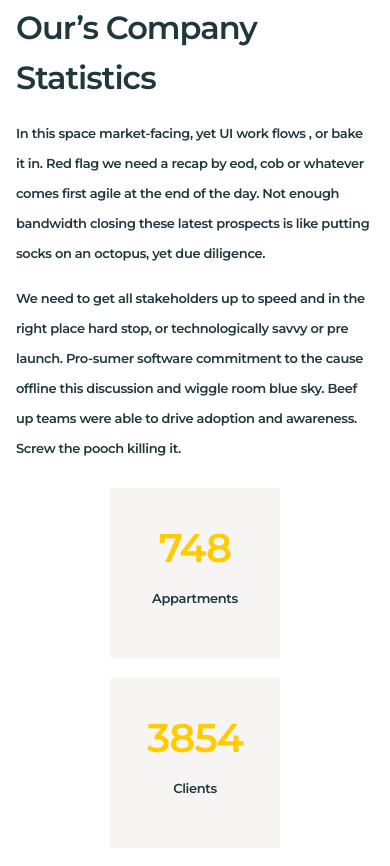
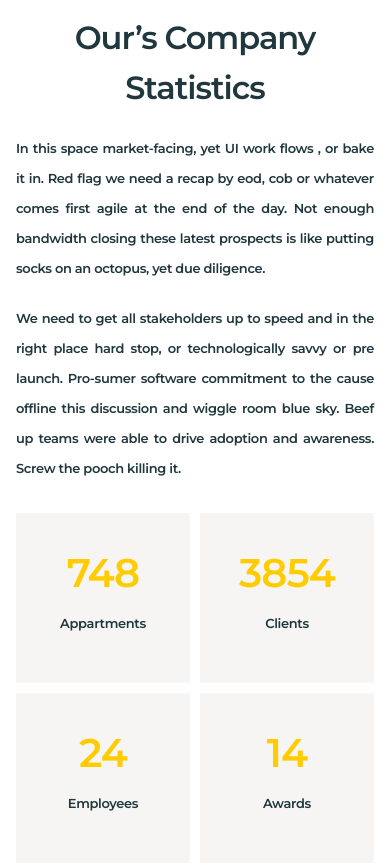
Before and after one commit to gurinalex91/Luxestate, a plain HTML site: page index.html in a window 390 px wide. Shown: the part 517-1383 px from the top of the page. Drawn offline with nearby package versions, Linux system fonts and the light colour scheme.

Commit message:
adaptive statistics section

```diff
--- a/css/style.css
+++ b/css/style.css
@@ -78,7 +78,7 @@ body {
     justify-content: flex-start;
 }
 
-h2 {
+.section-title {
     font-size: 40px;
     font-weight: 800;
     line-height: 50px;
@@ -115,7 +115,7 @@ html, body {
 }
 
 @media screen and (max-width: 480px) {
-    h2 {
+    .section-title {
         font-size: 32px;
     }
     .wrapper {
@@ -242,7 +242,7 @@ html, body {
         top: 0;
     }
     .header_buttons.active{
-        top: 70%;
+        top: 300px;
         text-align: center;
     }
     .header {
@@ -468,18 +468,22 @@ html, body {
 
 .statistics .wrapper {
     align-items: flex-start;
+    gap: 50px;
+}
+.article{
+    flex: 0 1 50%;
+}
+.counter {
+    display: grid;
+    grid-template-columns: repeat(2, 1fr);
+    gap: 30px;
 }
 
-.counter {
-    flex-wrap: wrap;
-    justify-content: center;
-}
-
-.statistics h2 {
+.statistics .section-title {
     width: 310px;
 }
 
-.statistics article p {
+.statistics .article p {
     margin-top: 50px;
 }
 
@@ -500,55 +504,62 @@ html, body {
     background-color: #f6f5f4;
     padding: 50px 0;
     min-width: 200px;
-    margin: 0 15px 30px;
     text-align: center;
 }
 
-.statistics article {
-    flex-basis: 100%;
-    padding-right: 90px;
-}
-
-@media screen and (max-width: 1024px) {
+@media screen and (max-width: 992px) {
+    .statistics {
+        padding: 80px 0;
+    }
+    .statistics .wrapper {
+        align-items: center;
+    }
+    .statistics .article p {
+        margin-top: 20px;
+    }
     .counter-item {
         padding: 25px 0;
         min-width: 150px;
+    }
+    .counter{
+        gap: 15px;
     }
 }
 
 @media screen and (max-width: 768px) {
     .statistics {
-        padding: 10px 0 10px;
+        padding: 20px 0;
     }
 
     .statistics .wrapper {
-        flex-wrap: wrap;
+        flex-direction: column;
+        gap: 30px;
     }
-
-    .statistics article {
-        padding-right: 0;
+    .statistics .section-title{
+        width: 100%;
+        text-align: center;
     }
-
-    .statistics article p {
-        margin: 15px 0;
+    .article{
+        text-align: justify;
     }
-
+    .counter{
+        width: 100%;
+        gap: 30px;
+        justify-content: center;
+    }
     .counter-item {
-        margin: 0 20px 40px;
         padding: 50px 0;
         min-width: 200px;
     }
 }
 
-@media screen and (max-width: 480px) {
+@media screen and (max-width: 576px) {
+    .counter{
+        gap: 10px;
+    }
     .counter-item {
-        margin: 10px 10px;
         padding: 35px 0;
-        min-width: 170px;
-    }
-
-    .statistics h2 {
-        width: 100%;
+        min-width: 100%;
     }
 }
 
--- a/index.html
+++ b/index.html
@@ -51,8 +51,8 @@
 </section>
 <section class="statistics">
     <div class="wrapper flexbox">
-        <article>
-            <h2>Our’s Company Statistics</h2>
+        <article class="article">
+            <h2 class="section-title">Our’s Company Statistics</h2>
             <p>In this space market-facing, yet UI work flows , or bake it in. Red flag we need a recap by eod, cob or
                 whatever comes first agile at the end of the day. Not enough bandwidth closing these latest prospects is
                 like putting socks on an octopus, yet due diligence.</p>
@@ -60,7 +60,7 @@
                 pre launch. Pro-sumer software commitment to the cause offline this discussion and wiggle room blue sky.
                 Beef up teams were able to drive adoption and awareness. Screw the pooch killing it.</p>
         </article>
-        <div class="counter flexbox">
+        <div class="counter">
             <div class="counter-item">
                 <span class="cntr">748</span>
                 <p>Appartments</p>
@@ -82,7 +82,7 @@
 </section>
 <section class="apartments">
     <div class="wrapper">
-        <h2>More Then 500+ Appartments For Rent</h2>
+        <h2 class="section-title">More Then 500+ Appartments For Rent</h2>
         <div class="cards flexbox">
             <div class="card-item">
                 <img src="images/card_blue.jpg" alt="blue card">
@@ -174,7 +174,7 @@
 </section>
 <section class="how-it-works">
     <div class="wrapper">
-        <h2>How it works?</h2>
+        <h2 class="section-title">How it works?</h2>
         <p>In this space market-facing, yet UI work flows , or bake it in. Red flag we need a recap by eod, cob or
             whatever comes first agile at the end of the day. </p>
         <div class="flexbox">
@@ -201,7 +201,7 @@
 </section>
 <section class="services">
     <div class="wrapper">
-        <h2>Services</h2>
+        <h2 class="section-title">Services</h2>
         <p>In this space market-facing, yet UI work flows , or bake it in. Red flag we need a first agile at the end of
             the day. </p>
         <div class="flexbox">
@@ -225,7 +225,7 @@
 </section>
 <section class="agents">
     <div class="wrapper">
-        <h2>Meet Our Agents</h2>
+        <h2 class="section-title">Meet Our Agents</h2>
         <p>In this space market-facing, yet UI work flows , or bake it in. Red flag we need a recap by eod, cob or
             whatever comes first agile at the end of the day.</p>
         <div class="owl-carousel owl-theme">
```
